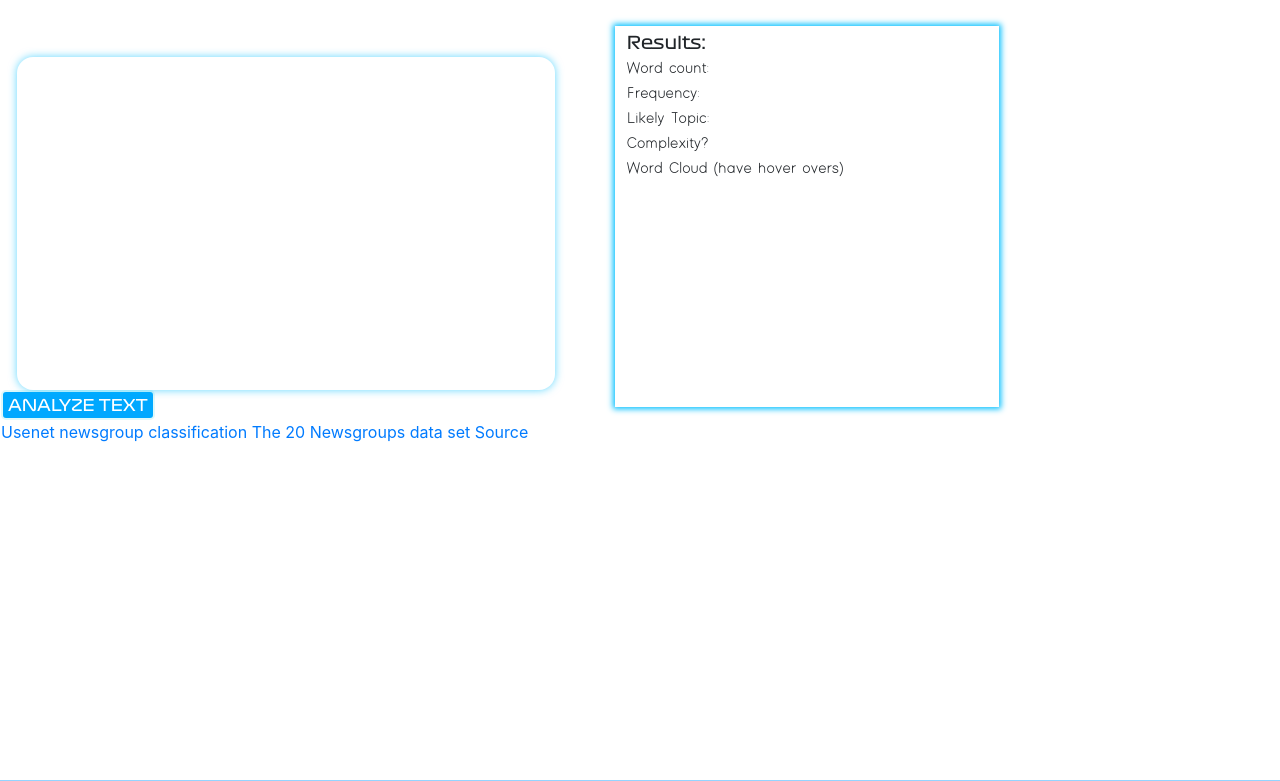
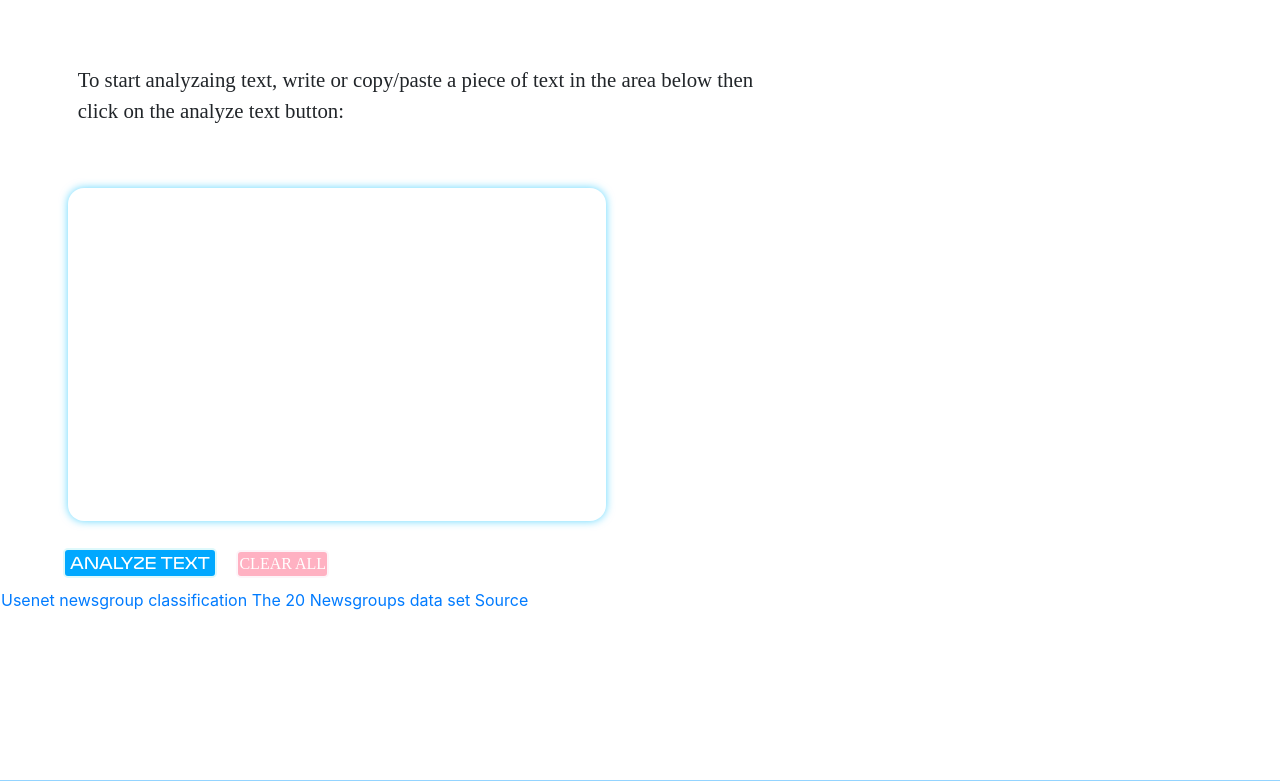
Before and after one commit to haideralrustem/django_app_data_analysis, a Django app: page /project2/text_analyzer_main in a window 1280 px wide. Shown: the part 76-857 px from the top of the page. Run offline with Django 3.2, Linux system fonts and the light colour scheme; some libraries are stand-ins or nearby versions.

Commit message:
fixes on text analyzer

```diff
--- a/django_app/haider_site/app1/static/app1/project2_javascript.js
+++ b/django_app/haider_site/app1/static/app1/project2_javascript.js
@@ -11,6 +11,8 @@ var colorsArray = ["#10ac84", "#54a0ff", "#ff9f43",
 
 var selectedWords = [];
 var selectedColors = [];
+
+
 
 
 function wordFreq(data, w=460, h=400, fontSize="14px") {
@@ -151,7 +153,7 @@ function initiateTextAreaOverlayProps(selectedWords, selectedColors) {
     selectedWords.forEach(function(selectedWord, i) {
         let re = new RegExp(selectedWord, "g");
         let colorNumber = selectedColors[i];
-        let highlightedSelectedWord = `<span class="highlighted-textarea-word${colorNumber}">${selectedWord}</span>`
+        let highlightedSelectedWord = `<span class="highlighter highlighted-textarea-word${colorNumber}">${selectedWord}</span>`
         let fs = $("#txa_textarea").css("font-size");
         let margin = $("#txa_textarea").css("margin");
         let padding = $("#txa_textarea").css("padding");
@@ -185,6 +187,32 @@ function initiateTextAreaOverlayProps(selectedWords, selectedColors) {
     // color coding
 
 }
+
+
+function removeOverlay() {
+
+    let classNumbers = [0, 1, 2, 3, 4, 5, 6]
+    let classSelector = `.highlighter`;
+
+
+
+    $( classSelector ).each(function( index ) {
+        let elem = $(this);
+
+        classNumbers.forEach(function(classNumber, i) {
+
+            let classForRemoval = `highlighted-textarea-word${classNumber}`
+
+            $(elem).removeClass(classForRemoval);
+        });
+
+    });
+
+    selectedWords = [];
+    selectedColors = [];
+
+}
+
 
 function finalHighlighter(listOfSelectedWords) {
 
@@ -247,18 +275,16 @@ function highlightWordsTextArea(highlightedWord) {
     textArea.nodeValue  = newText;
 }
 
-function dehighlightWordsTextArea(highlightedWord) {
-    let textArea = document.getElementById("txa_textarea");
-}
 
 
 // a function when body clicks occur and we need to have a de-click
 function declicker(){
 
 
-
     document.getElementById('text-analyzer-wapper').addEventListener('click',
         function(){
+
+            // (1)
             document.querySelectorAll('.plot-word').forEach(
                 function(item) {
 
@@ -270,6 +296,13 @@ function declicker(){
                     });
 
             });
+
+            // 2 -
+            removeOverlay()
+
+            // 3 -
+
+
         }
 
     );
--- a/django_app/haider_site/app1/static/app1/project2_styles.css
+++ b/django_app/haider_site/app1/static/app1/project2_styles.css
@@ -20,8 +20,20 @@ font-family: "valentine";
     background-color: #00a8ff;
     border: 2px solid #dff9fb;
     color:white;
+    border-radius: 5px;
     transition-duration: 0.4s;
+    padding: 0 1px ;
   }
+
+.red-button-rev {
+    background-color: #ff0037;
+    border: 2px solid #fbdfed;
+    color:white;
+    opacity: 0.7;
+    padding: 0 1px;
+    border-radius: 5px;
+    transition-duration: 0.4s;
+}
 
   .oversized-button {
     font-size: 125%;
@@ -60,6 +72,12 @@ font-family: "valentine";
 
 }
 
+.flash-shadow-bordered {
+    box-shadow: 2px 3px 29px 15px #00beff;
+}
+
+
+/* ................... */
 
 .head-text {
     color: rgb(255, 255, 255);
@@ -227,14 +245,26 @@ p {
     display: flex;
 }
 
+.guide-text {
+    margin-left: 4vw;
+    margin-top: 4vw;
+    font-size: 130%;
+    width: 60%;
+    padding: 1% 2%;
+    border-radius: 10px;
+    transition: 1s all ease-in-out;
+}
+
 .txa {
     font-family:  "Didot", serif;
 }
 .txa-textarea-wrap {
     width: fit-content;
     position: relative;
+    padding-left: 4vw;
+}
 
-}
+
 
 .text-area-highlight-wrap {
     position: relative;
@@ -277,12 +307,13 @@ p {
     height: auto;
     box-shadow: 0px 0px 6px 2px #00bfff;
     margin: 18px 1% 1% 1%;
-    opacity: 1;
+    /* opacity: 1; */
+    opacity: 0;
     position: relative;
-    /* left: -40%; */
-    left : 5%;
-    /* z-index: -1; */
-    transition: all 0.2s ease-in;
+    left: -40%;
+    /* left : 5%; */
+    z-index: -1;
+    transition: all 0.5s ease-in-out;
 }
 
 .txa-side-panel p {
@@ -293,6 +324,8 @@ p {
 
 .txa-side-panel.slides {
     left: 5%;
+    z-index: 0;
+    opacity: 1;
 }
 
 .txa-side-panel-content {
@@ -337,11 +370,29 @@ p {
     font-weight: bold;
 }
 
+
+#analyze-btn-wrap {
+    padding-bottom: 2%;
+    padding-top: 5%;
+    padding-left: 2%;
+}
+
 #analyze-btn {
     font-family: "f1", serif;
     padding: 1px 5px 1px 5px;
     border-radius: 5px;
+    margin-right: 3%;
 }
+
+#clear-btn {
+    cursor: pointer;
+}
+
+#clear-btn:disabled,  #clear-btn[disabled]{
+    opacity: 0.3;
+    cursor:unset;
+}
+
 
 .alert-tooltip {
     display:inline-block;
@@ -488,6 +539,7 @@ p {
 
     overflow-y: scroll;
     /* background-color: rgb(0, 255, 234); */
+    transition: 1s box-shadow ease-in-out;
     opacity: 1;
 }
 
@@ -686,7 +738,7 @@ p {
     }
     .txa-side-panel {
         left: 5%;
-        opacity: 1;
+        /* opacity: 1; */
     }
 
     .highlight-overlay {
--- a/django_app/haider_site/project2/templates/project2/text_analyzer_main.html
+++ b/django_app/haider_site/project2/templates/project2/text_analyzer_main.html
@@ -26,6 +26,10 @@
 
 <div id="text-analyzer-wapper">
   <div class='txa txa-outer-wrap'>
+    <div class="guide-text">
+        To start analyzaing text, write or copy/paste
+        a piece of text in the area below then click on the analyze text button:
+    </div>
 
     <div class="txa-twin-wrapper switches-display">
 
@@ -59,6 +63,11 @@
         <div id="analyze-btn-wrap">
           <button id="analyze-btn" class="blue-button-rev"
           onclick="analyzeText(this)">ANALYZE TEXT</button>
+
+          <button id="clear-btn" disabled
+          class="red-button-rev"
+          onclick="clearAnalysis(this)">CLEAR ALL</button>
+
         </div>
 
 
@@ -74,7 +83,7 @@
               <div id="my_dataviz"></div>
             </div>
             <div class="likely_topic">
-              <p class="tooltip-owner" title="Most likely topic for the text.">Likely Topic: </p>
+              <p class="tooltip-owner" title="Most likely general theme of the text.">General Subject: </p>
             </div>
             <div class="complexity_score">
               <p class="tooltip-owner"  title="The higher the score, the more complex the text is (Using the Flesch Reading Formula).">
@@ -118,8 +127,20 @@
 function analyzeText(this_btn) {
     let text = $('#txa_textarea').val();
     $('#id_text_value').val(text);
+
+
     $('#analyze_text_submit').click();  // that will submit your form
   }
+
+function clearAnalysis(this_btn) {
+    $('.txa-side-panel').removeClass('slides');
+    $('#id_text_value').val('');
+    let tx = '';
+    $("#txa_textarea").val(tx)
+    $('.highlight-overlay').html(tx);
+    // $('#clear-btn').attr('disabled', 'false');
+    this_btn.disabled = 'true';
+}
 
 
 
@@ -133,6 +154,23 @@ function analyzeText(this_btn) {
   $( function() {
     $( ".tooltip-owner" ).tooltip();
   } );
+
+</script>
+
+
+<!-- flashing -->
+<script>
+$('.guide-text').addClass('flash-shadow-bordered ');
+
+setTimeout(()=>{ $('.highlight-overlay').addClass('flash-shadow-bordered ');},
+1200);
+
+setTimeout(()=>{ $('.guide-text').removeClass('flash-shadow-bordered ');},
+                              1200);
+
+setTimeout(()=>{ $('.highlight-overlay').removeClass('flash-shadow-bordered ');},
+2500);
+
 </script>
 
 
@@ -247,9 +285,13 @@ $('#u_form').submit(function (e) {
             // imageObject.style.display = 'inline-block';
             imageObject.src = prev_src;
 
+            $('.txa-side-panel').removeClass('slides');
+            $('.txa-side-panel').addClass('slides');
 
+            $('#cloud_graph').removeClass('visible');
+            $('#cloud_graph').addClass('visible');
 
-            $('#cloud_graph').addClass('visible');
+            $('span.emphasis-text').remove();
 
             $('.likely_topic p').append(`<span class='emphasis-text'> ${likely_topic} </span>`);
             $('.complexity_score p').append(`<span class='emphasis-text'> ${complexity_score.toFixed(1)}% </span>`);
@@ -261,6 +303,8 @@ $('#u_form').submit(function (e) {
             wordFreq(sliced_freq_graph_data);
             adjustDatavizScale();
 
+
+            $('#clear-btn').removeAttr('disabled');
 
             $('.loading-spinner').hide();
 
```
Also changed, not shown: django_app/haider_site/text_classification.py (+11 -10 lines).
